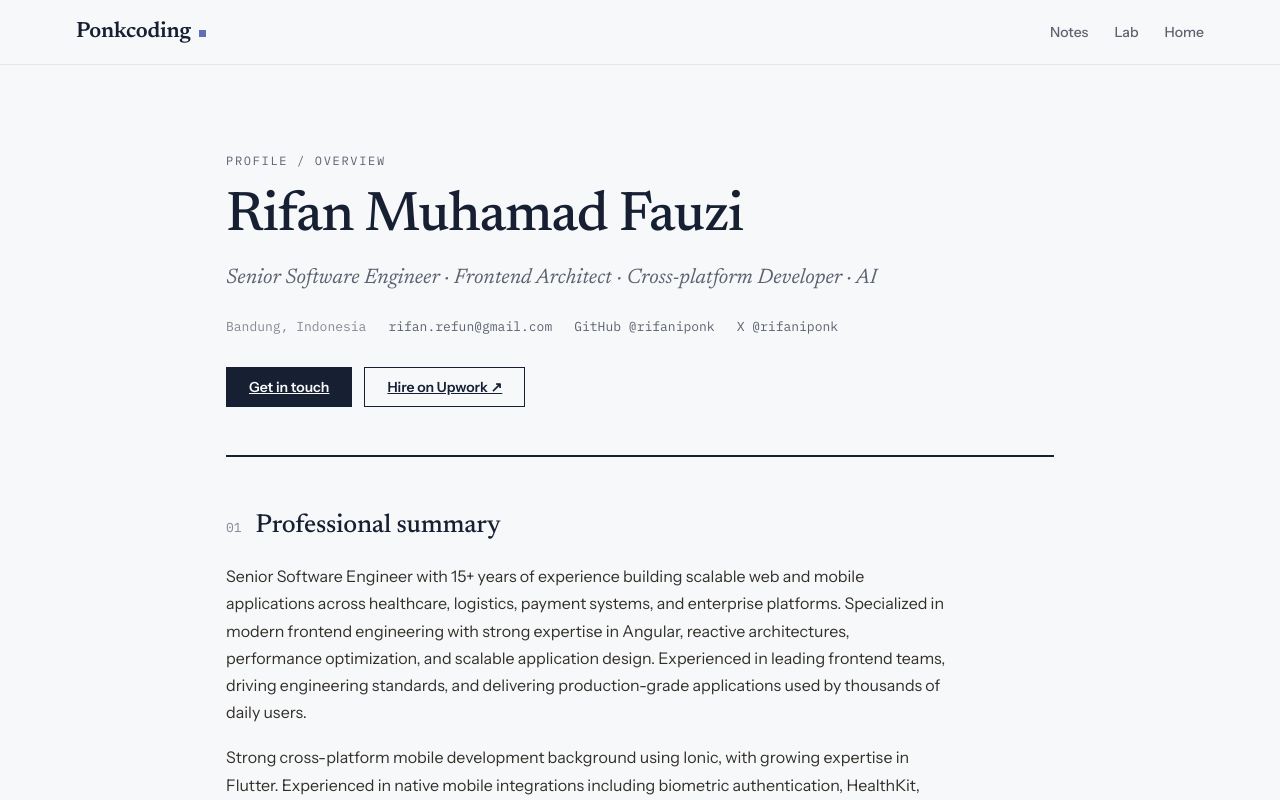
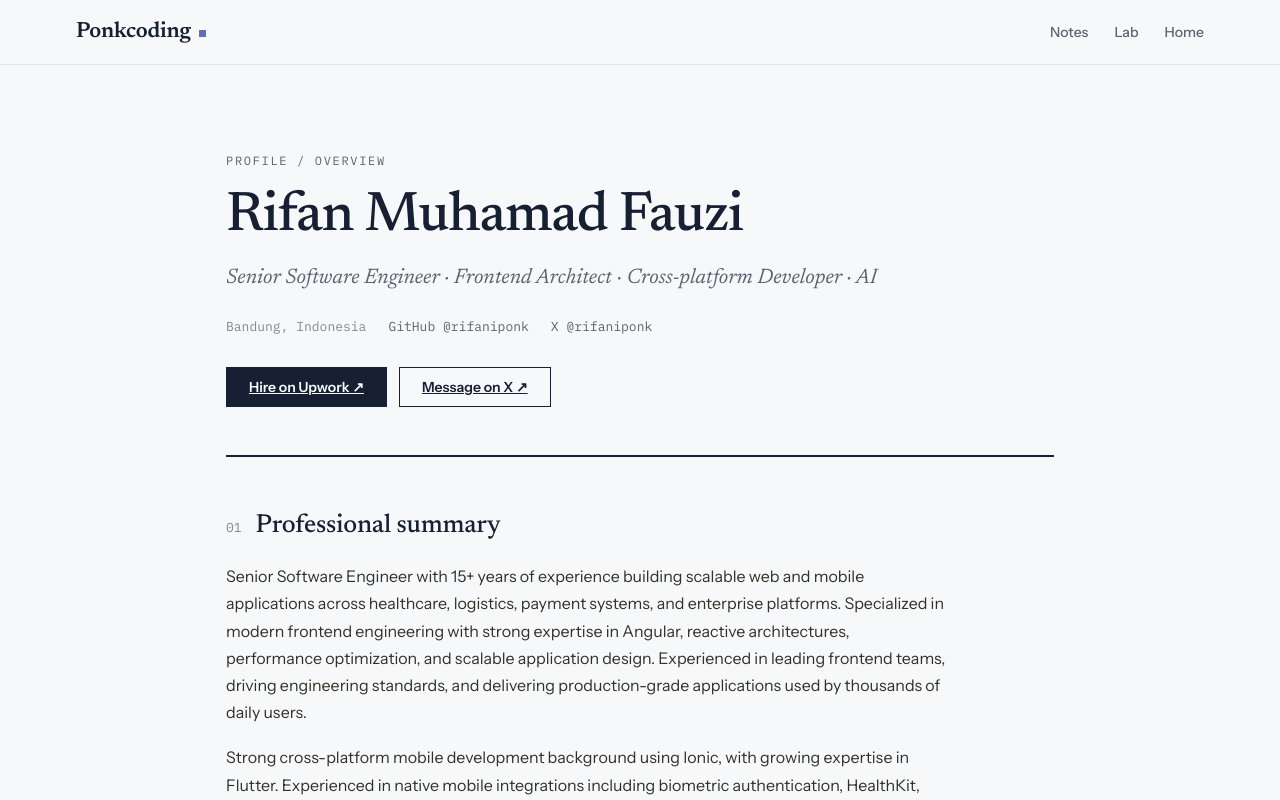
Before and after one commit to rifaniponk/ponkcoding, a React (Vite) app: page /profile in a window 1280 px wide. Shown: the top 800 px of the page. Built offline with nearby package versions, Linux system fonts and the light colour scheme.

Commit message:
chore(profile): remove public email
- drop email from PROFILE data, Profile hero meta, and Home about links
- contact now routes through Upwork and X (hero CTAs: Hire on Upwork / Message on X)

```diff
--- a/src/pages/Home/Home.tsx
+++ b/src/pages/Home/Home.tsx
@@ -369,7 +369,6 @@ export function Home({ accent = '#5F6FBA', showHeroIndex = true }: HomeProps) {
                 <a href="https://x.com/rifaniponk" target="_blank" rel="noreferrer">
                   X / Twitter ↗
                 </a>
-                <a href="mailto:rifan.refun@gmail.com">Email ↗</a>
               </div>
             </div>
           </div>
--- a/src/pages/Profile/Profile.data.ts
+++ b/src/pages/Profile/Profile.data.ts
@@ -2,7 +2,6 @@ export const PROFILE = {
   name: 'Rifan Muhamad Fauzi',
   title: 'Senior Software Engineer · Frontend Architect · Cross-platform Developer · AI',
   location: 'Bandung, Indonesia',
-  email: 'rifan.refun@gmail.com',
   github: 'rifaniponk',
   githubUrl: 'https://github.com/rifaniponk',
   x: 'rifaniponk',
--- a/src/pages/Profile/Profile.tsx
+++ b/src/pages/Profile/Profile.tsx
@@ -37,9 +37,6 @@ export function Profile() {
           <ul className="profile-hero__meta">
             <li>{PROFILE.location}</li>
             <li>
-              <a href={`mailto:${PROFILE.email}`}>{PROFILE.email}</a>
-            </li>
-            <li>
               <a href={PROFILE.githubUrl} target="_blank" rel="noreferrer">
                 GitHub @{PROFILE.github}
               </a>
@@ -51,9 +48,11 @@ export function Profile() {
             </li>
           </ul>
           <div className="profile-hero__actions">
-            <Button href={`mailto:${PROFILE.email}`}>Get in touch</Button>
-            <Button variant="secondary" href={PROFILE.upworkUrl} target="_blank" rel="noreferrer">
+            <Button href={PROFILE.upworkUrl} target="_blank" rel="noreferrer">
               Hire on Upwork ↗
+            </Button>
+            <Button variant="secondary" href={PROFILE.xUrl} target="_blank" rel="noreferrer">
+              Message on X ↗
             </Button>
           </div>
         </section>
```
